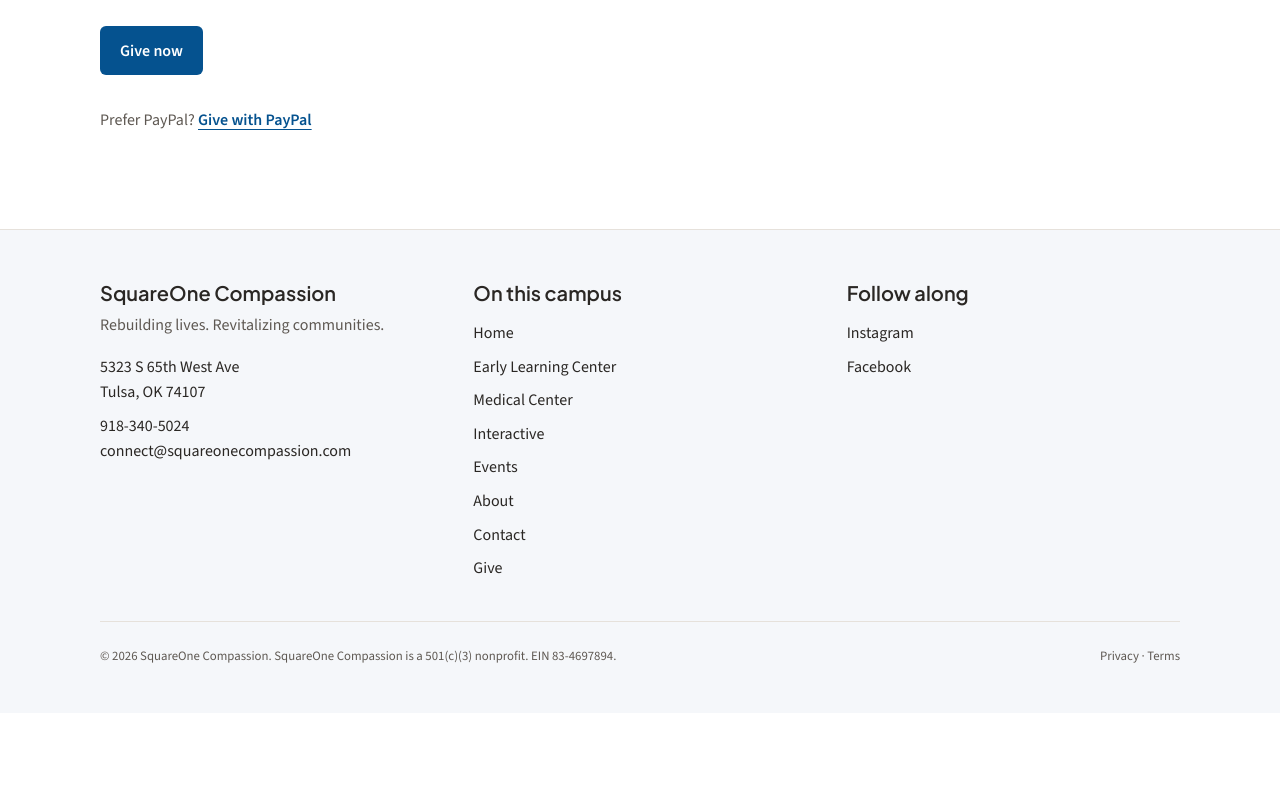
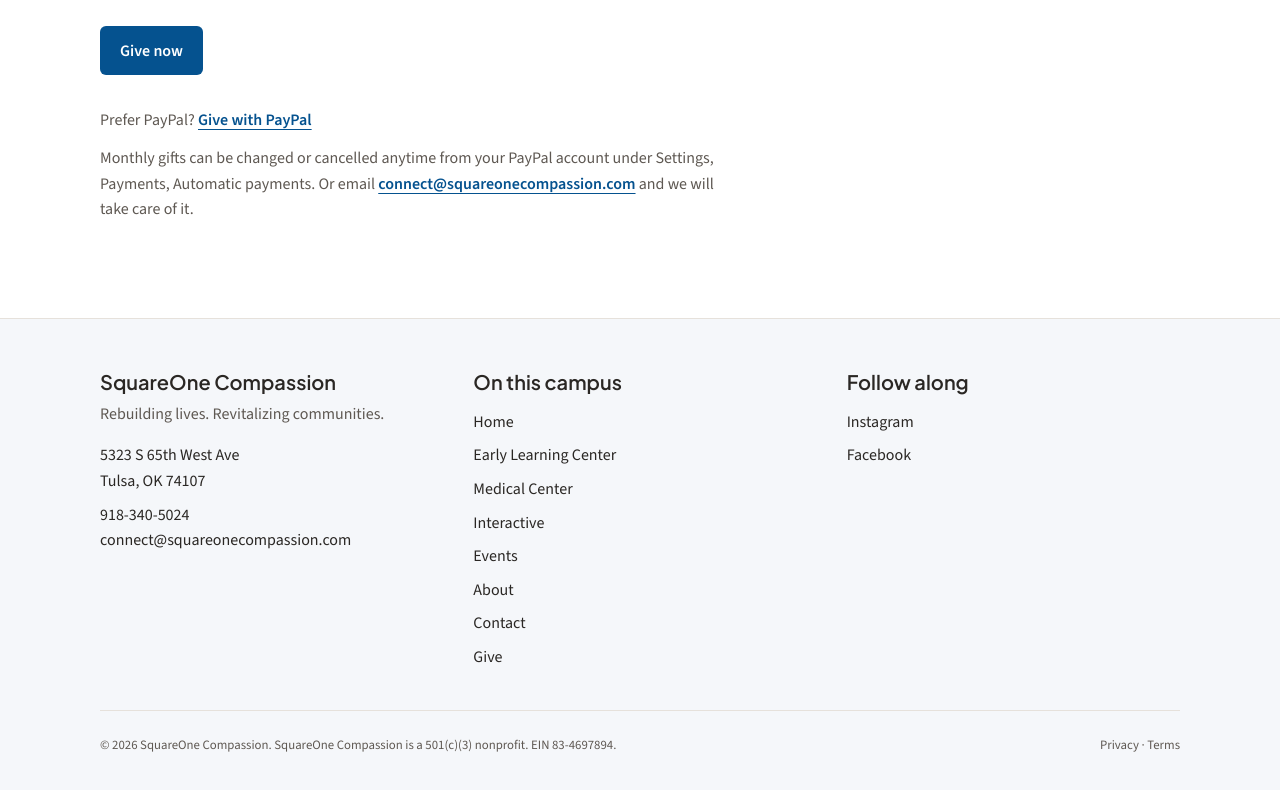
Before and after one commit to FutureXRP/squareone-website, a Next.js app: page /give in a window 1280 px wide. Shown: the part 1035-1825 px from the top of the page. Before the commit the page ends 1748 px from the top, so only its background shows below. Built offline with nearby package versions, Linux system fonts and the light colour scheme; no server answers.

Commit message:
Give page: explain how to change or cancel a monthly PayPal gift
Co-Authored-By: Claude Fable 5.1 <noreply@anthropic.com>
Claude-Session: https://claude.ai/code/session_01Dy1NBE1CDjARVuM4emY1ru

```diff
--- a/app/give/page.tsx
+++ b/app/give/page.tsx
@@ -30,6 +30,13 @@ export default function GivePage() {
                       Give with PayPal
                     </a>
                   </p>
+                  <p className="mt-3 text-muted">
+                    Monthly gifts can be changed or cancelled anytime from your PayPal account under Settings, Payments, Automatic payments. Or email{' '}
+                    <a href={`mailto:${ORG.email}`} className="link">
+                      {ORG.email}
+                    </a>{' '}
+                    and we will take care of it.
+                  </p>
                 </>
               ) : (
                 <div className="max-w-prose">
@@ -39,7 +46,14 @@ export default function GivePage() {
                       Give with PayPal
                     </a>
                   </p>
-                  <p className="mt-6 text-muted">Gifts by mail are also welcome.</p>
+                  <p className="mt-6 text-muted">
+                    Monthly gifts can be changed or cancelled anytime from your PayPal account under Settings, Payments, Automatic payments. Or email{' '}
+                    <a href={`mailto:${ORG.email}`} className="link">
+                      {ORG.email}
+                    </a>{' '}
+                    and we will take care of it.
+                  </p>
+                  <p className="mt-4 text-muted">Gifts by mail are also welcome.</p>
                 </div>
               )}
             </div>
```
Also changed, not shown: content/COPY.md (+5 -1 lines), screenshots/give-1280.png, screenshots/give-390.png.
